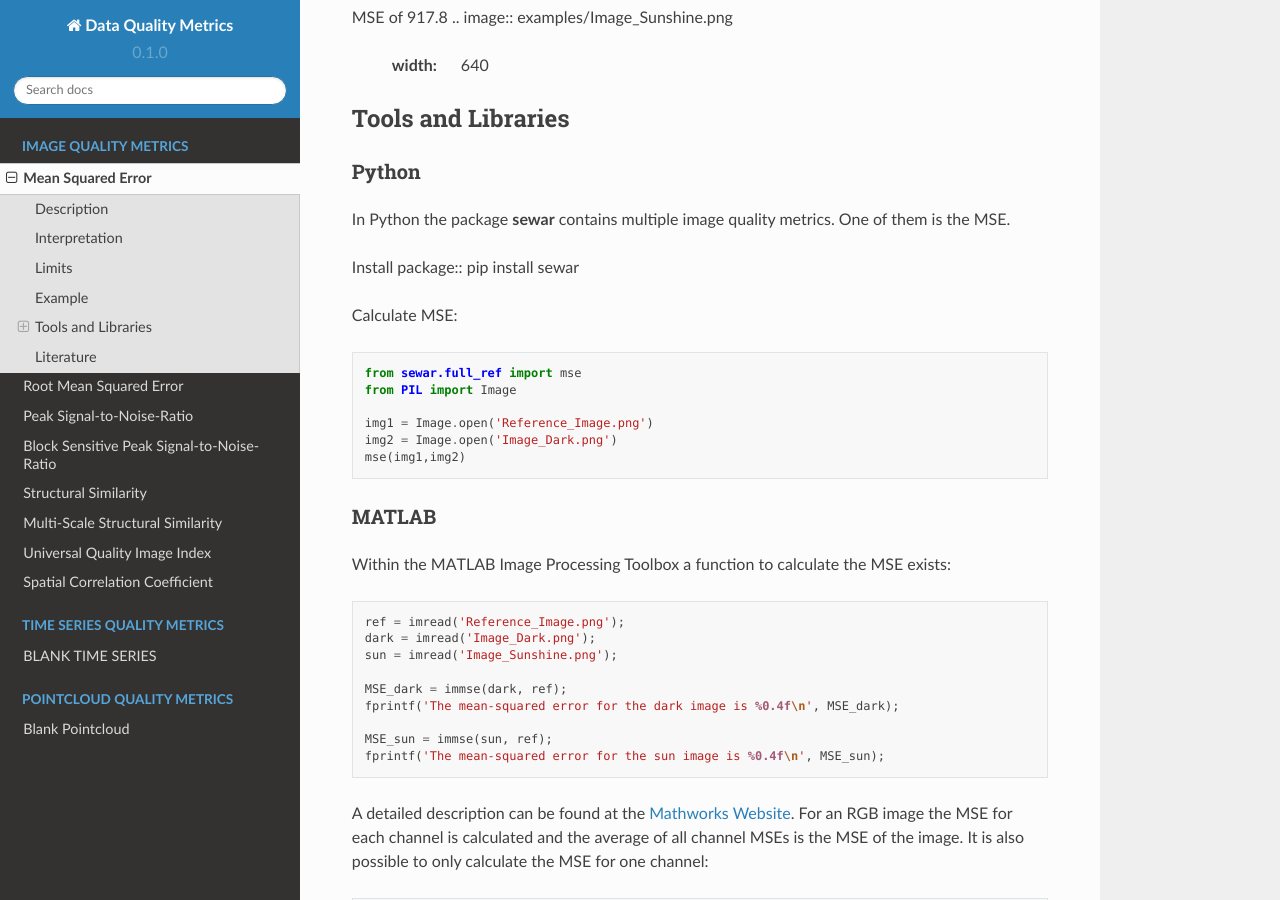
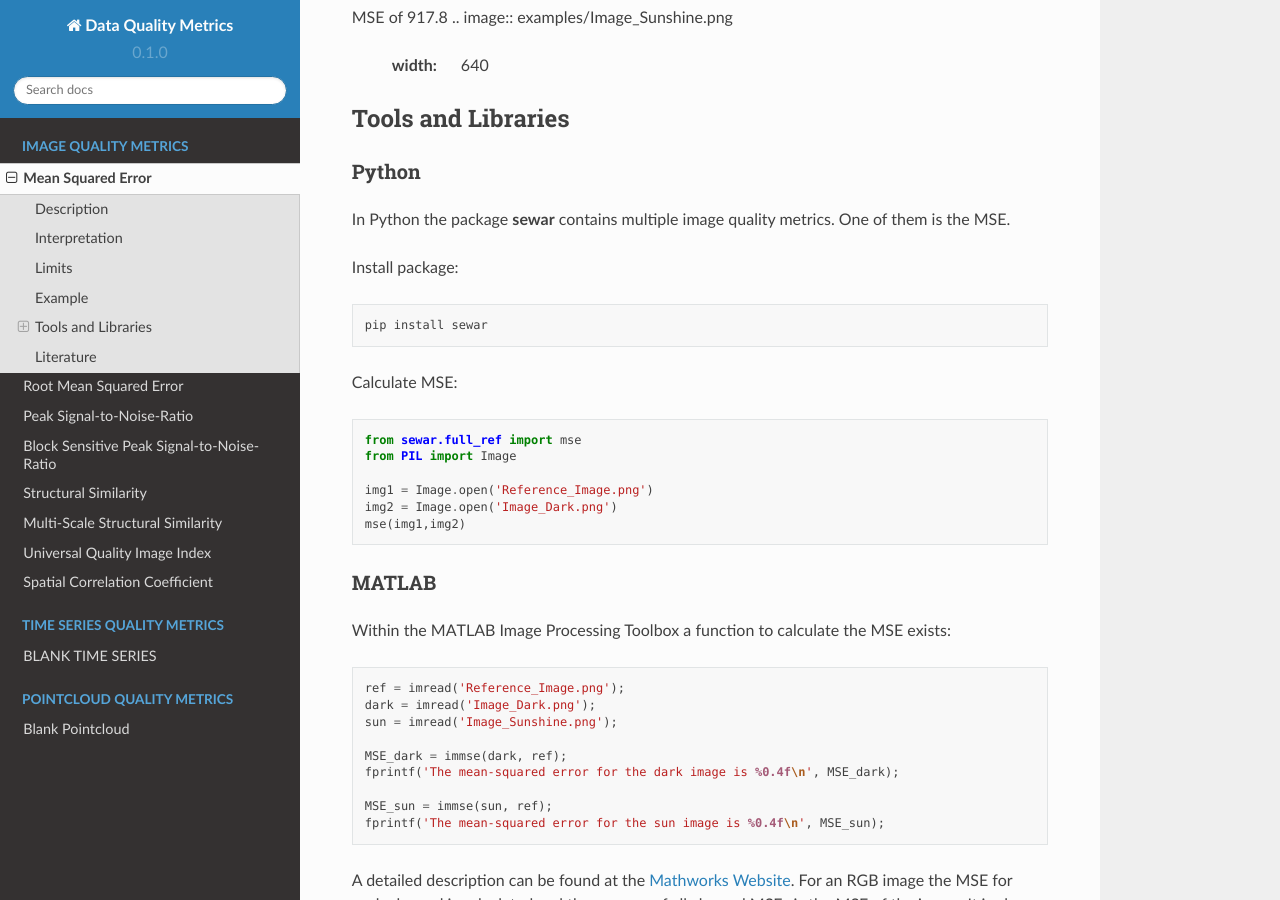
Before and after one commit to HDierend/Data-Quality-Metrics, a Sphinx documentation site: the page built from docs/source/image_quality/MeanSquared_Error.rst, in a window 1280 px wide and 900 px high, scrolled down 1050 px. Built offline with Sphinx 7.4.7 and the Read the Docs theme 2.0.0, drawn with Linux system fonts in a browser that asks for light colours.

```diff
--- a/docs/source/image_quality/MeanSquared_Error.rst
+++ b/docs/source/image_quality/MeanSquared_Error.rst
@@ -54,7 +54,9 @@ Python
 =========
 In Python the package **sewar** contains multiple image quality metrics. One of them is the MSE.
 
-Install package:: pip install sewar
+Install package:
+::
+  pip install sewar
 
 Calculate MSE:
 ::
```
